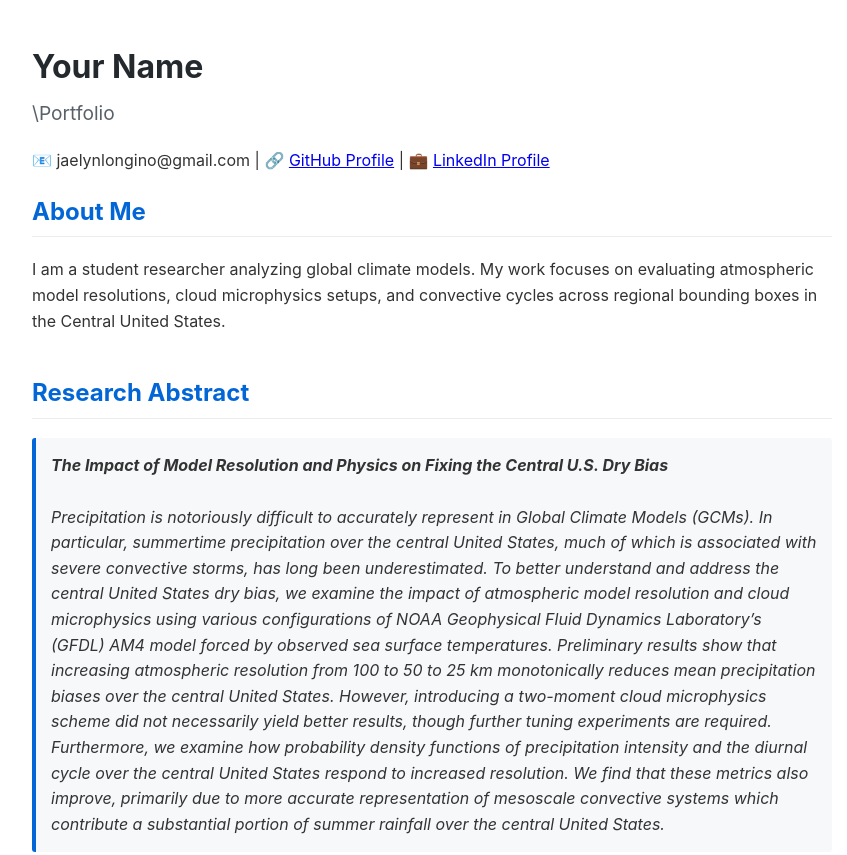
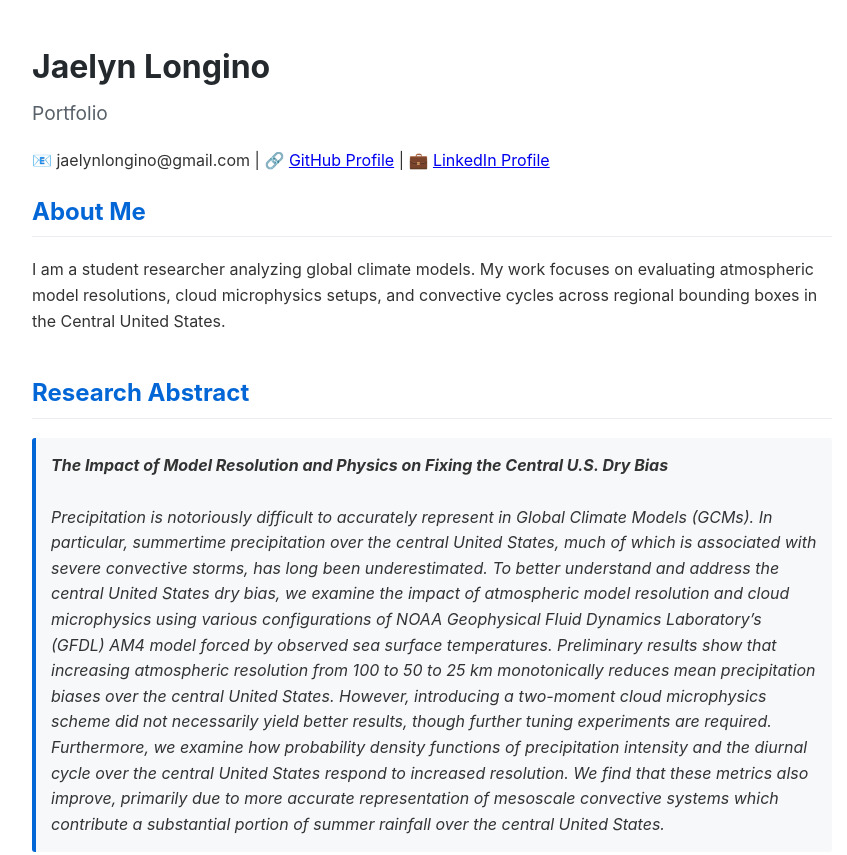
Before and after one commit to JAEL65/Jaelyn_Longino.github.io, a plain HTML site: page index.html in a window 1280 px wide. Shown: the top 855 px of the page, without its empty margins (208-1055 px from the left). Drawn offline with Linux system fonts and the light colour scheme.

Commit message:
Update index.html

```diff
--- a/index.html
+++ b/index.html
@@ -19,8 +19,8 @@
 <body>
 
     <header>
-        <h1>Your Name</h1>
-        <p class="subtitle">\Portfolio</p>
+        <h1>Jaelyn Longino</h1>
+        <p class="subtitle">Portfolio</p>
 <p>📧 jaelynlongino@gmail.com | 🔗 <a href="https://github.com/">GitHub Profile</a> | 💼 <a href="https://www.linkedin.com/in/jaelyn-longino-265883280/">LinkedIn Profile</a></p>
 
     <div class="section">
```
